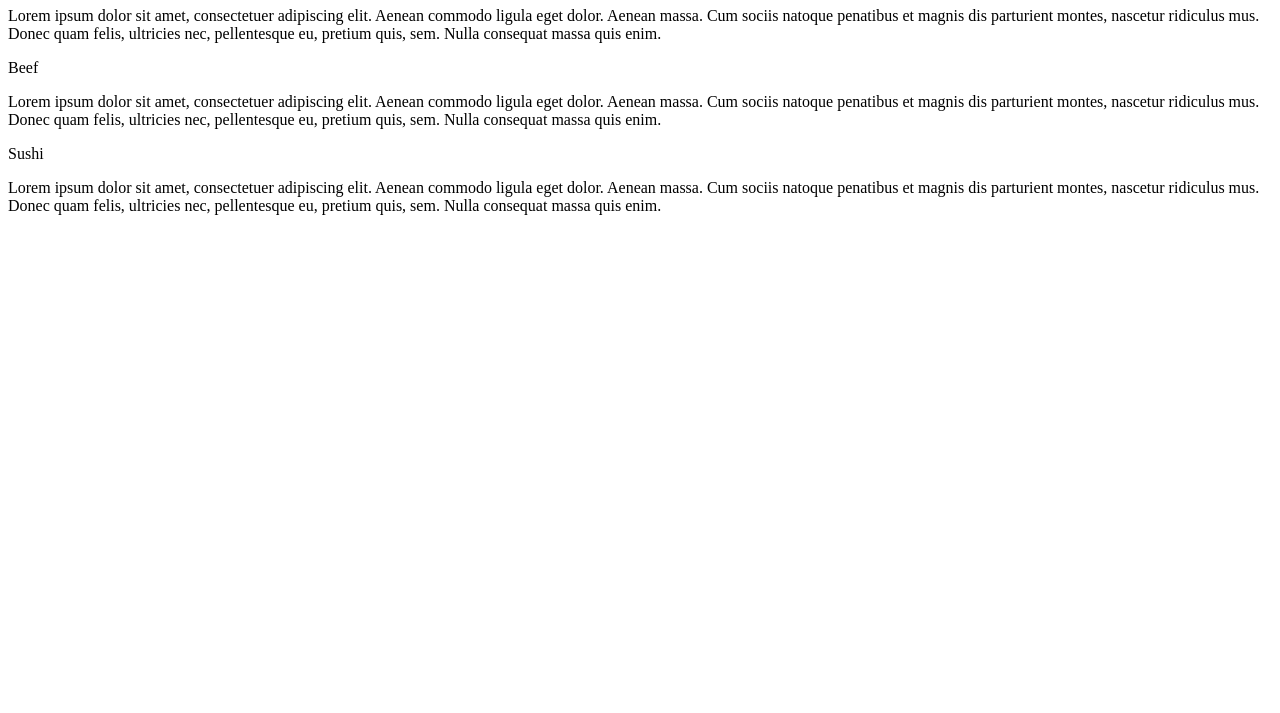
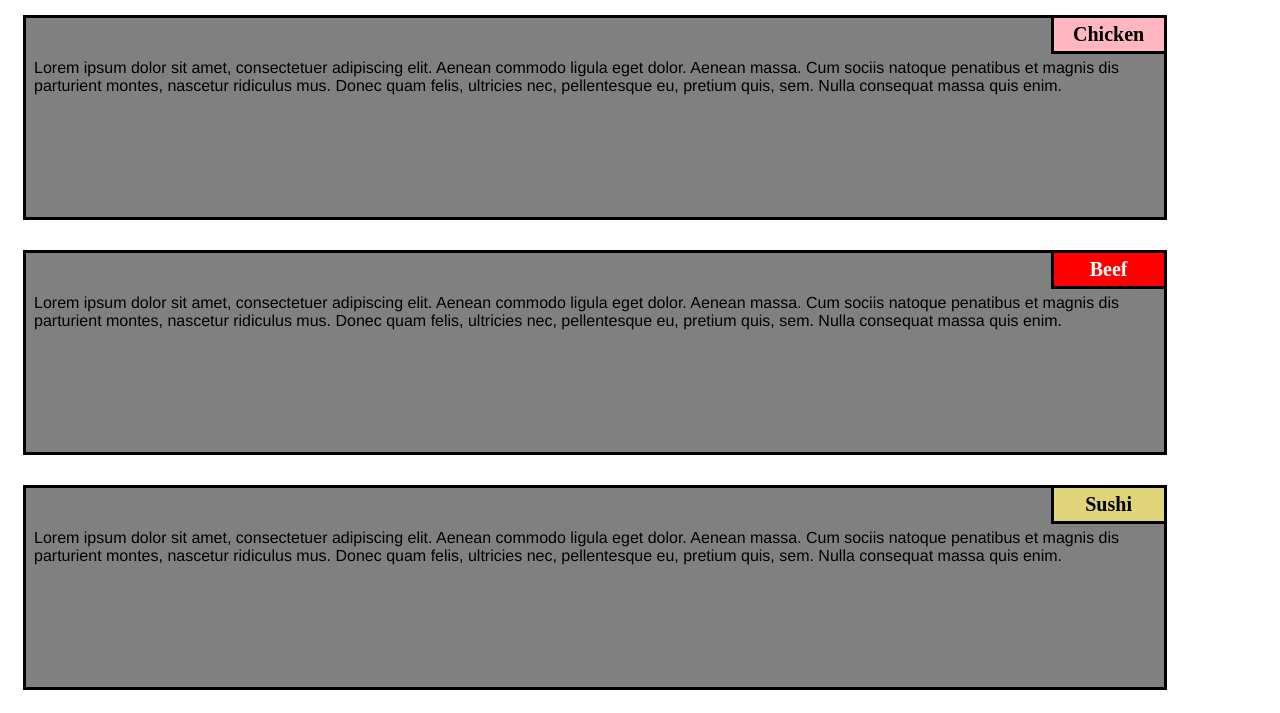
Before and after one commit to MessaoudiAya/new-project, a plain HTML site: page index.html in a window 1280 px wide. Shown: the part 107-820 px from the top of the page. Drawn offline with Linux system fonts and the light colour scheme.

Commit message:
Update index.html

```diff
--- a/index.html
+++ b/index.html
@@ -5,7 +5,7 @@
     <meta charset="utf-8">
     <title>module2-solution</title>
 </head>
-<link rel="stylesheet" type="text/css" href="project/index.css">
+<link rel="stylesheet" type="text/css" href="style.css">
 
 <body>
     <h1>Our Menu</h1>
```
